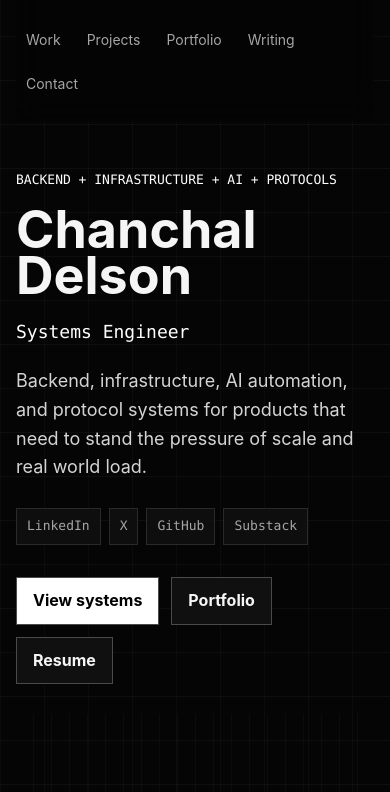
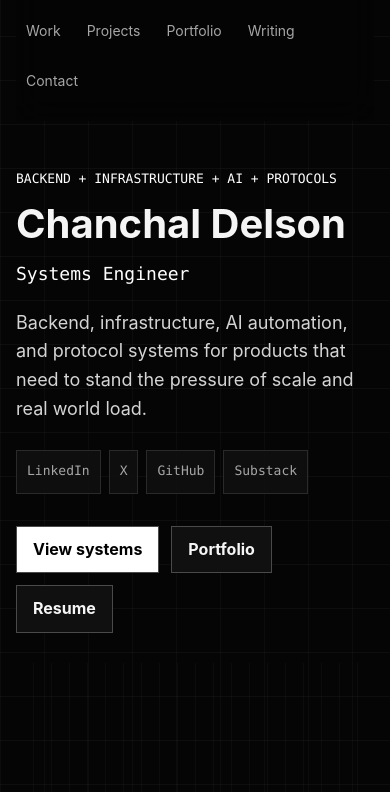
Before and after one commit to ChanX21/Portfolio, an Astro site: page / in a window 390 px wide. Shown: the part 52-844 px from the top of the page. Built offline with nearby package versions, Linux system fonts and the light colour scheme; Astro itself is replaced by a stand-in of ours.

Commit message:
Remove phone number and improve responsive layouts

```diff
--- a/src/content/profile.ts
+++ b/src/content/profile.ts
@@ -5,7 +5,6 @@ export const profile = {
     "Backend, infrastructure, AI automation, and protocol systems for products that need to stand the pressure of scale and real world load.",
   location: "Kochi, Kerala, India",
   email: "delsonchanchalofficial@gmail.com",
-  phone: "+91-9778237877",
   resume: "/resume/chanchal-delson-resume.pdf",
   links: [
     ["LinkedIn", "https://www.linkedin.com/in/chanchaldelson"],
--- a/src/pages/index.astro
+++ b/src/pages/index.astro
@@ -258,7 +258,6 @@ const blogSlug = (id: string) => id.replace(/\.md$/, "");
         <p class="section-kicker">Contact</p>
         <h2>Build the system. Make it observable. Keep it useful.</h2>
         <a class="email-link" href={`mailto:${profile.email}`}>{profile.email}</a>
-        <p class="muted-contact">{profile.phone}</p>
       </div>
       <div class="footer-links">
         {profile.links.map(([label, href]) => (
--- a/src/pages/portfolio.astro
+++ b/src/pages/portfolio.astro
@@ -140,7 +140,6 @@ const sections = [
         <p class="section-kicker">Contact</p>
         <h2>Bring the system brief. I will map the architecture.</h2>
         <a class="email-link" href={`mailto:${profile.email}`}>{profile.email}</a>
-        <p class="muted-contact">{profile.phone}</p>
       </div>
       <div class="footer-links">
         {profile.links.map(([label, href]) => (
--- a/src/styles/global.css
+++ b/src/styles/global.css
@@ -24,7 +24,7 @@ html {
 
 body {
   margin: 0;
-  min-width: 320px;
+  overflow-wrap: anywhere;
   background:
     linear-gradient(rgba(255, 255, 255, 0.035) 1px, transparent 1px),
     linear-gradient(90deg, rgba(255, 255, 255, 0.028) 1px, transparent 1px),
@@ -73,6 +73,7 @@ img {
 
 .brand {
   display: block;
+  flex-shrink: 0;
   width: 150px;
   height: 38px;
 }
@@ -92,6 +93,9 @@ nav {
 }
 
 nav a {
+  display: inline-flex;
+  align-items: center;
+  min-height: 44px;
   padding: 8px 10px;
   color: var(--muted);
   font-size: 14px;
@@ -184,6 +188,9 @@ h3 {
 }
 
 .hero-connect a {
+  display: inline-flex;
+  align-items: center;
+  min-height: 44px;
   border: 1px solid var(--line);
   background: rgba(16, 16, 16, 0.84);
   padding: 7px 10px;
@@ -707,11 +714,6 @@ h3 {
   font-weight: 800;
 }
 
-.muted-contact {
-  margin-top: 10px;
-  color: var(--muted);
-}
-
 .footer-links {
   display: grid;
   align-content: end;
@@ -812,7 +814,7 @@ h3 {
   text-align: center;
 }
 
-@media (max-width: 1000px) {
+@media (max-width: 1100px) {
   .portfolio-grid {
     grid-template-columns: 1fr;
   }
@@ -868,8 +870,10 @@ h3 {
 
 @media (max-width: 620px) {
   .site-header {
+    position: relative;
     align-items: flex-start;
     flex-wrap: wrap;
+    gap: 12px;
   }
 
   .brand {
@@ -883,7 +887,7 @@ h3 {
   }
 
   h1 {
-    font-size: 52px;
+    font-size: clamp(40px, 10vw, 52px);
   }
 
   .role,
```
